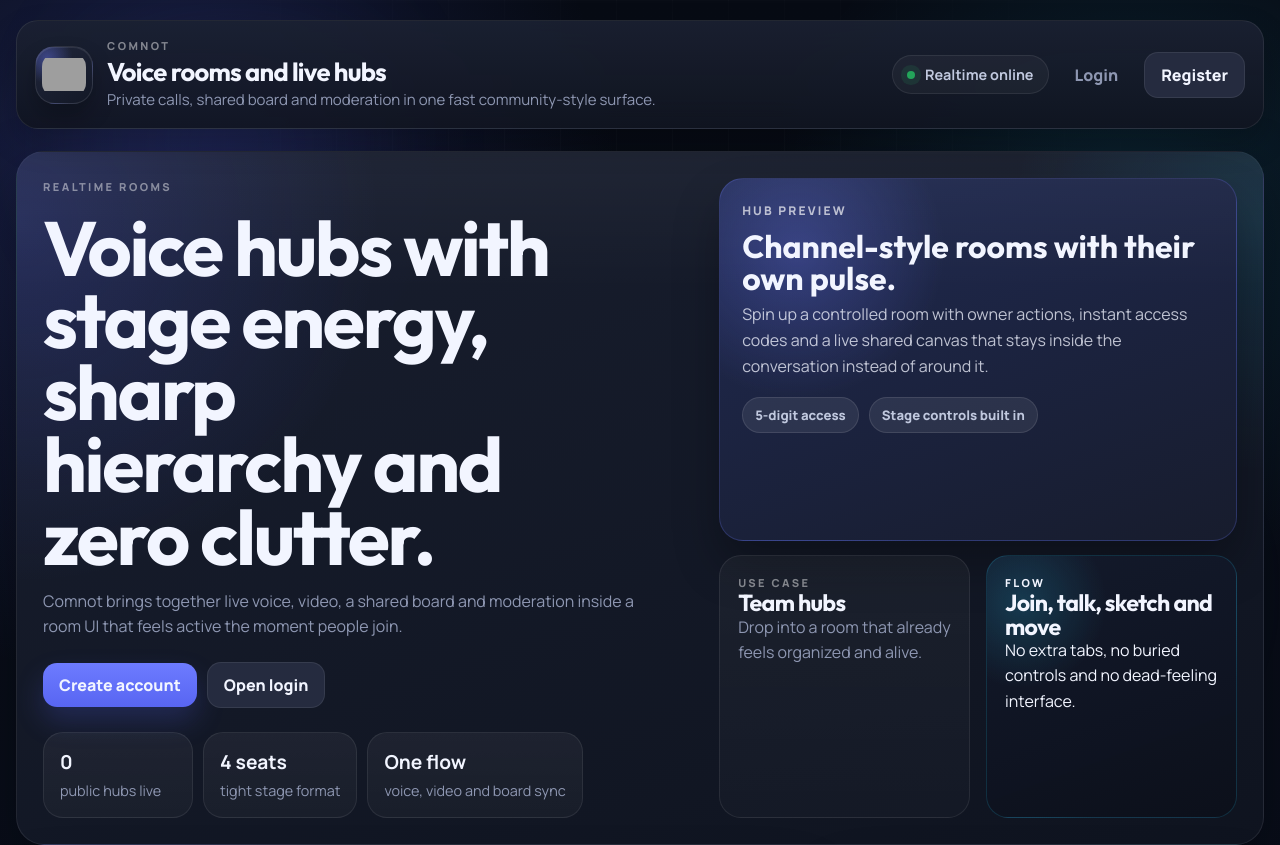
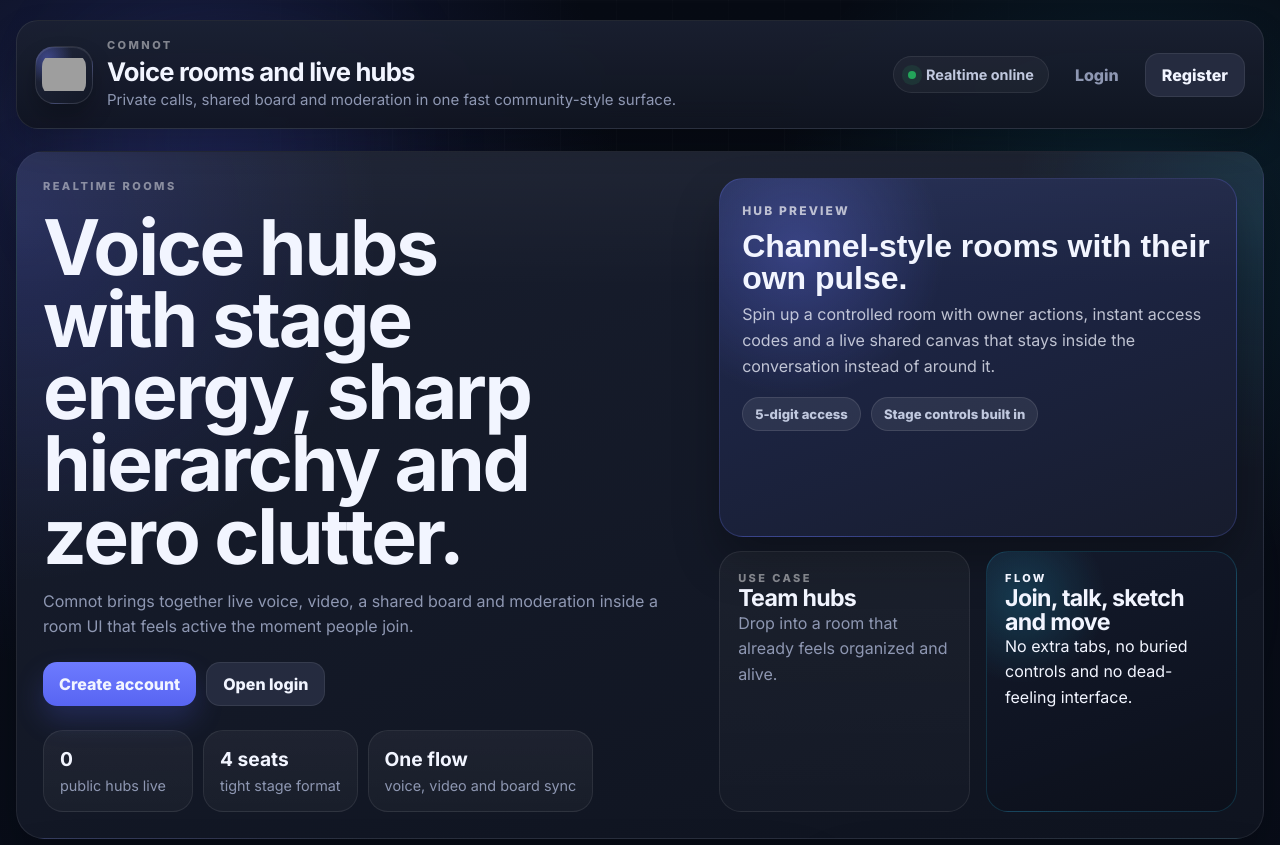
Before and after one commit to megaladonntm-arch/Comnets-red, a React (Vite) app in the folder frontend/: page / in a window 1280 px wide. Shown: the top 845 px of the page. Built offline with nearby package versions, Linux system fonts and the light colour scheme; no server answers; grey boxes are pictures that could not be loaded.

Commit message:
insut themes and fonts

```diff
--- a/frontend/src/components/WhiteboardCanvas.jsx
+++ b/frontend/src/components/WhiteboardCanvas.jsx
@@ -58,7 +58,7 @@
   const lines = item.text.split("\n");
   ctx.save();
   ctx.fillStyle = item.color || COLORS[0];
-  ctx.font = `600 ${fontSize}px Manrope, system-ui, sans-serif`;
+  ctx.font = `600 ${fontSize}px Inter, system-ui, sans-serif`;
   ctx.textBaseline = "top";
   lines.forEach((line, index) => {
     ctx.fillText(line, point.x * width, point.y * height + index * (fontSize + 4));
--- a/frontend/src/styles.css
+++ b/frontend/src/styles.css
@@ -1,4 +1,4 @@
-@import url("https://fonts.googleapis.com/css2?family=Manrope:wght@400;500;600;700;800&family=Outfit:wght@500;600;700;800&display=swap");
+@import url("https://fonts.googleapis.com/css2?family=Inter:wght@400;500;600;700;800&display=swap");
 
 :root {
   color-scheme: dark;
@@ -49,7 +49,7 @@
   margin: 0;
   min-height: 100vh;
   color: var(--text);
-  font-family: "Manrope", system-ui, sans-serif;
+  font-family: "Inter", system-ui, sans-serif;
   background: transparent;
 }
 
@@ -87,7 +87,7 @@
 h4 {
   margin: 0;
   color: var(--text);
-  font-family: "Outfit", "Manrope", sans-serif;
+  font-family: "Inter", system-ui, sans-serif;
   letter-spacing: -0.03em;
   line-height: 1;
 }
@@ -971,7 +971,7 @@
   display: grid;
   place-items: center;
   border-radius: 26px;
-  font-family: "Outfit", "Manrope", sans-serif;
+  font-family: "Inter", system-ui, sans-serif;
   font-size: 1.5rem;
   background: rgba(255, 255, 255, 0.08);
 }
```
Also changed, not shown: 4 other files (tests, documents, lock files or other folders).
